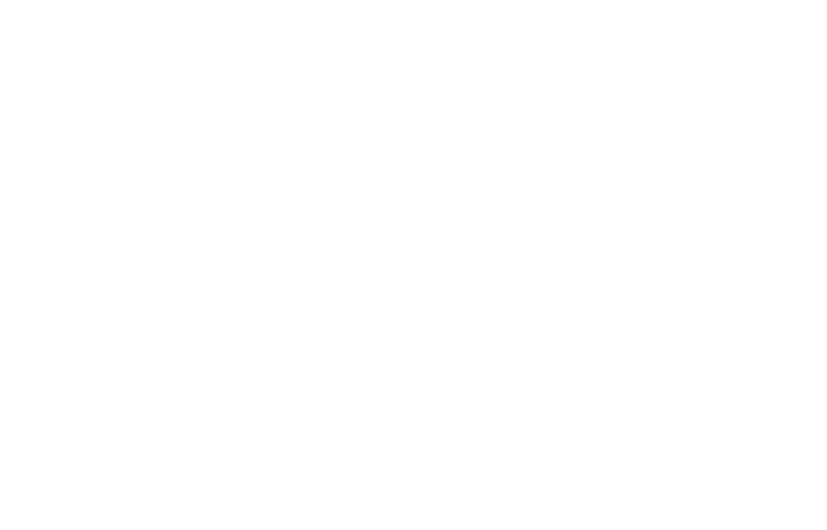
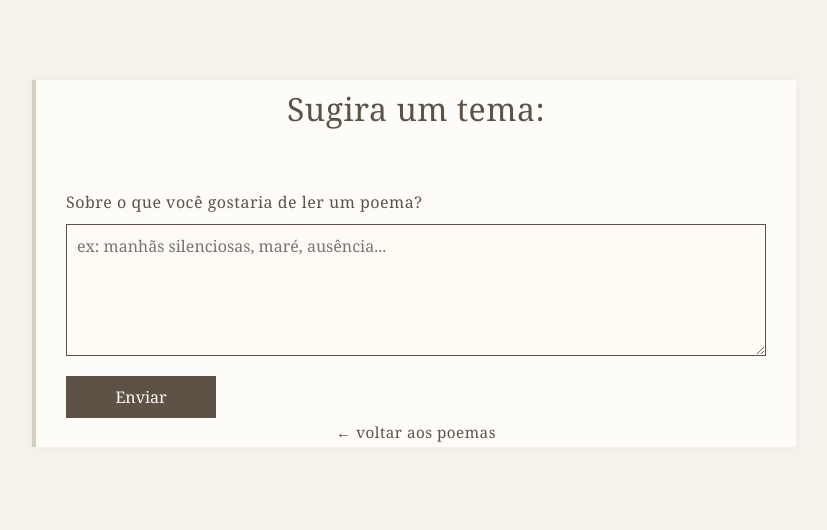
Before and after one commit to Auane-Souto/respiroliterario, a plain HTML site: page sugestoes.html in a window 1280 px wide. Shown: the whole page, without its empty margins (226-1053 px from the left). Drawn offline with Linux system fonts and the light colour scheme.

Commit message:
readme e primeiro poema

```diff
--- a/index.html
+++ b/index.html
@@ -3,25 +3,41 @@
 <head>
   <meta charset="UTF-8">
   <meta name="viewport" content="width=device-width, initial-scale=1">
-  <title>Verso Sutil</title>
+  <link rel="stylesheet" href="style.css">
+  <title>Respiro literário</title>
 </head>
 
 <body>
   <div class="container">
     <header>
-      <h1>Verso Sutil</h1>
+      <h1>Respiro literário</h1>
+
+      <nav>
+  <a href="sobre.html">Sobre</a>
+  <a href="sugestoes.html">Sugestões</a>
+      </nav>
     </header>
 
-    <div class="poema">
+    <div class="poemas">
       <h2>Silêncio das Horas</h2>
-      <p>Na sombra lenta do entardecer<br>
-      o tempo se dobra em poesia<br>
-      sem pressa, sem rumo, sem culpa,<br>
-      apenas sendo — e é tudo que basta.</p>
+      <p>Minha procura por você é um eterno compasso <br>
+    Às vezes fico até perdida no espaço<br>
+    O meu amor é tão grande que daria para escrever um calhamaço<br>
+    Mas você não me dá atenção, só me deixa no cansaço<br>
+    Ando, ando e não chego a lugar nenhum<br>
+    Me pergunto se mereço um afeto seu, um abraço, nem que seja apenas um<br>
+    Me sinto presa a você, não consigo me soltar<br>
+    Mas às vezes parece que nem você quer me libertar<br>
+    Eu tento, você cala<br>
+    Eu desisto, você fala<br>
+    Mas em nenhum momento você demonstra me amar<br>
+    Mesmo assim eu não consigo te deixar<br>
+    Mas quem sabe você me ama e só não consegue se expressar<br>
+    É, eu acho que é isso, não preciso me preocupar</p>
     </div>
 
     <footer>
-      &copy; 2025 — Seus versos, seu mundo.
+      &copy; 2025 — Respiro literário.
     </footer>
   </div>
 </body>
--- a/sugestoes.html
+++ b/sugestoes.html
@@ -0,0 +1,103 @@
+<!DOCTYPE html>
+<html lang="pt-br">
+<head>
+  <meta charset="UTF-8" />
+  <meta name="viewport" content="width=device-width, initial-scale=1" />
+  <title>Sugestões - Respiro literário</title>
+  <style>
+    body {
+      margin: 0;
+      padding: 0;
+      font-family: 'Georgia', serif;
+      background-color: #f5f2e9;
+      color: #333;
+      line-height: 1.8;
+      letter-spacing: 0.5px;
+    }
+
+    .container {
+      max-width: 700px;
+      margin: 80px auto;
+      padding: 0 30px;
+      background: #fdfcf8;
+      box-shadow: 0 0 10px rgba(0,0,0,0.03);
+      border-left: 4px solid #d6cfc1;
+    }
+
+    header, footer {
+      text-align: center;
+      margin-bottom: 50px;
+    }
+
+    h1 {
+      font-size: 2rem;
+      font-weight: normal;
+      color: #5e5247;
+    }
+
+    form {
+      display: flex;
+      flex-direction: column;
+    }
+
+    label {
+      margin-bottom: 8px;
+      color: #5e5247;
+    }
+
+    textarea {
+      padding: 10px;
+      font-family: 'Georgia', serif;
+      font-size: 1rem;
+      border: 1px solid #5e5247;
+      background-color: #fffaf4;
+      min-height: 110px;
+      margin-bottom: 20px;
+    }
+
+    button {
+      width: 150px;
+      padding: 10px;
+      border: none;
+      background-color: #5e5247;
+      color: #fff;
+      font-family: 'Georgia', serif;
+      font-size: 1rem;
+      cursor: pointer;
+    }
+
+    button:hover {
+      background-color: #403930;
+    }
+
+    a {
+      color: #5e5247;
+      text-decoration: none;
+      font-size: 0.95rem;
+    }
+
+    a:hover {
+      text-decoration: underline;
+    }
+  </style>
+</head>
+<body>
+  <div class="container">
+    <header>
+      <h1>Sugira um tema:</h1>
+    </header>
+
+    <form action="mailto:auanebatista@gmail.com" method="POST" enctype="text/plain">
+      <label for="sugestao">Sobre o que você gostaria de ler um poema?</label>
+      <textarea id="sugestao" name="sugestao" placeholder="ex: manhãs silenciosas, maré, ausência..."></textarea>
+      <button type="submit">Enviar</button>
+    </form>
+
+    <footer>
+      <a href="index.html">← voltar aos poemas</a>
+    </footer>
+
+    <script src="script.js"></script>
+  </div>
+</body>
+</html>
```
Also changed, not shown: sobre.html (+75 -0 lines), style.css (+17 -4 lines), 1 other file.
